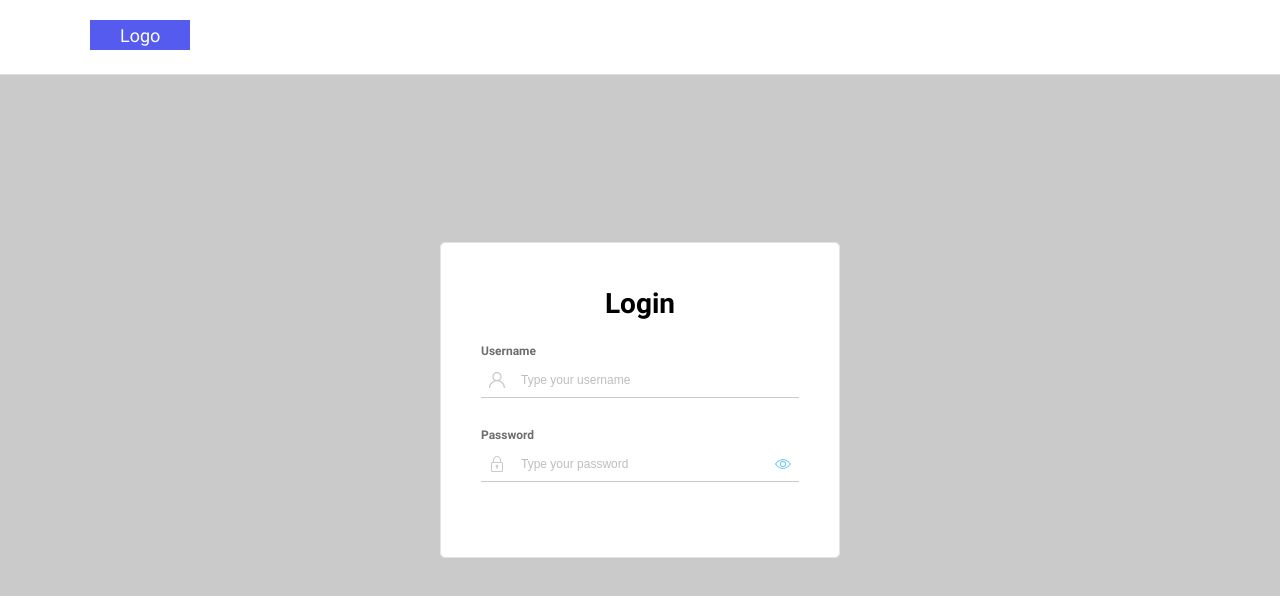
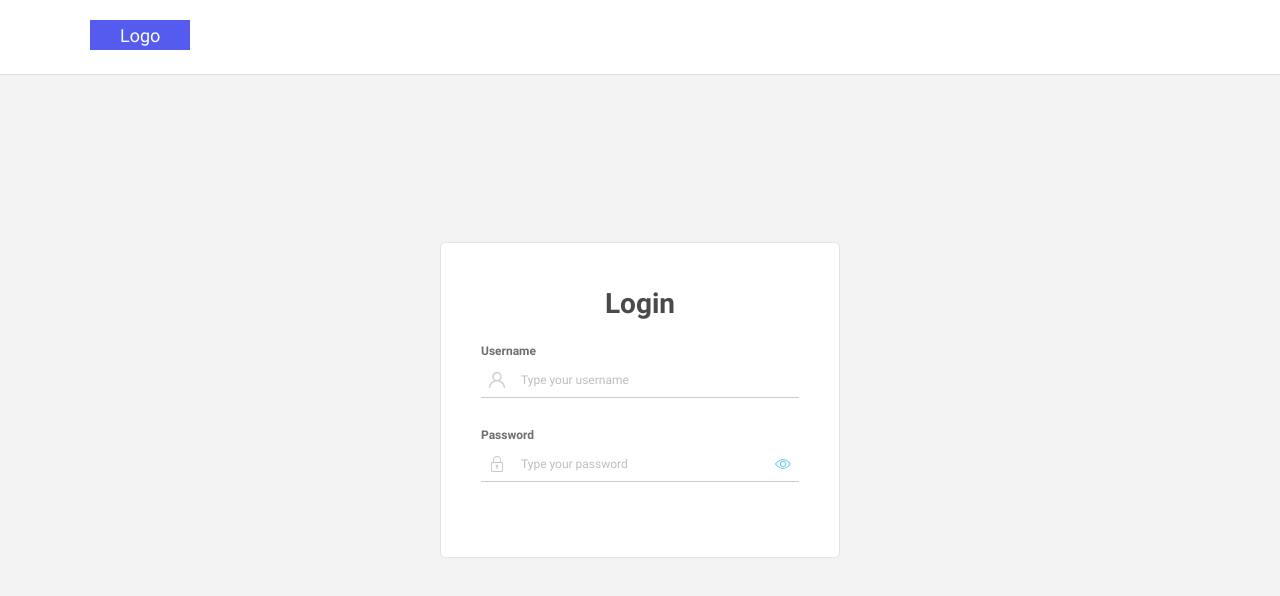
Before and after one commit to shock-dev/self-blog, a Next.js app: page /login in a window 1280 px wide. Shown: the top 596 px of the page. Built offline with nearby package versions, Linux system fonts and the light colour scheme.

Commit message:
minor fixes

```diff
--- a/components/AuthField/AuthField.module.scss
+++ b/components/AuthField/AuthField.module.scss
@@ -24,6 +24,8 @@
   border-bottom: 1px solid #CACACA;
   font-size: 12px;
   line-height: 14px;
+  font-family: Roboto, sans-serif;
+  color: #4A4A4A;
 
   &::placeholder {
     color: #BEBEBE;
--- a/styles/index.scss
+++ b/styles/index.scss
@@ -8,6 +8,7 @@ html {
   box-sizing: inherit;
   padding: 0;
   margin: 0;
+  outline: none;
 }
 
 body {
@@ -15,7 +16,8 @@ body {
   min-width: 320px;
   overflow-x: hidden;
   font-family: Roboto, sans-serif;
-  background-color: #CACACA;
+  background-color: #f3f3f3;
+  color: #4A4A4A;
 }
 
 h1,
@@ -45,6 +47,10 @@ img {
   max-width: 100%;
 }
 
+button {
+  cursor: pointer;
+}
+
 .container {
   max-width: 1130px;
   padding: 0 15px;
```
